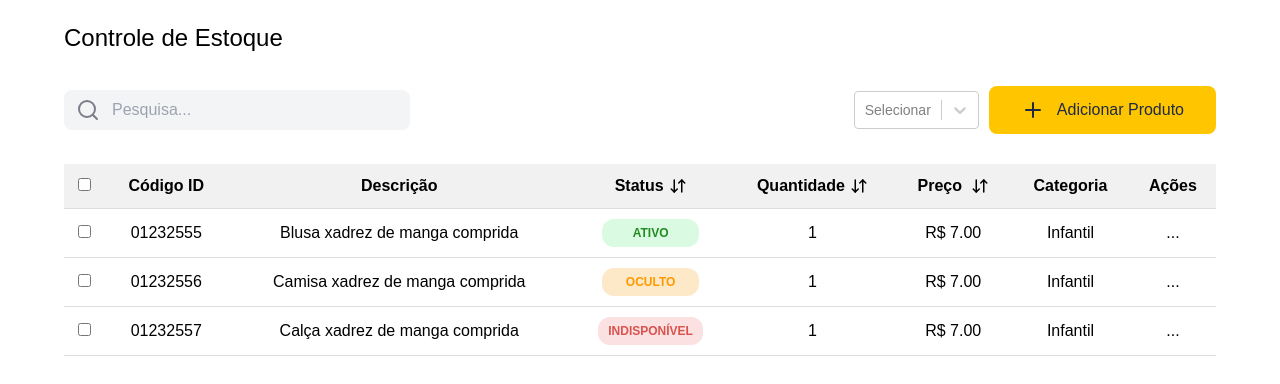
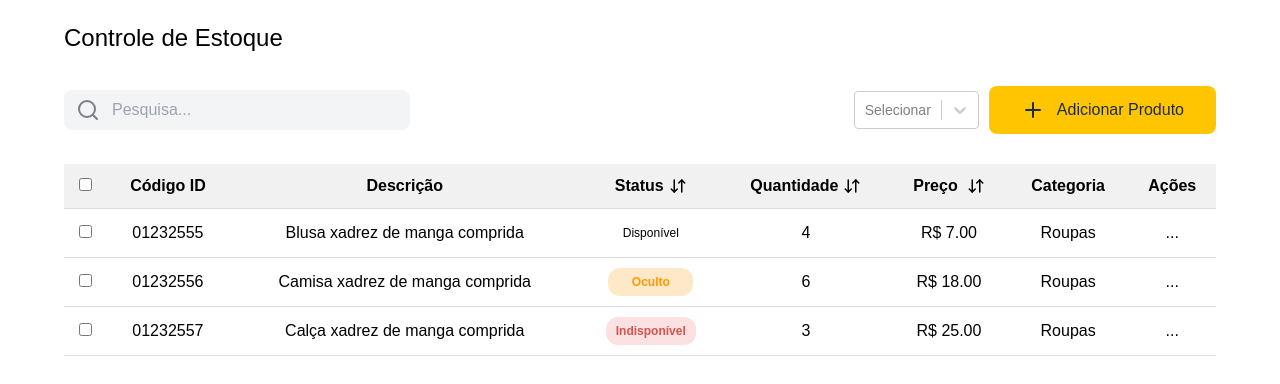
Before and after one commit to Re-vest/web, a React (Vite) app: page / in a window 1280 px wide. Shown: the top 384 px of the page. Built offline with nearby package versions, Linux system fonts and the light colour scheme; a web font is replaced by a local one.

Commit message:
base dos filtros

```diff
--- a/src/components/Estoque/Acoes.jsx
+++ b/src/components/Estoque/Acoes.jsx
@@ -4,7 +4,7 @@ import { Plus, Search } from "lucide-react";
 import { Button } from "../Button";
 import Filter from "./Filter";
 
-export const Acoes = ({ products, setSearchTerm }) => {
+export const Acoes = ({ products, setSearchTerm, options, handleFilterChange }) => {
 
   return (
     <div className="header">
@@ -16,7 +16,7 @@ export const Acoes = ({ products, setSearchTerm }) => {
         />
       </div>
       <div className="acoes">
-        <Filter />
+        <Filter options={options} handleFilterChange={handleFilterChange}/>
         <Button text={"Adicionar Produto"} icon={<Plus size={24} />} />
       </div>
     </div>
--- a/src/components/Estoque/Filter.jsx
+++ b/src/components/Estoque/Filter.jsx
@@ -2,47 +2,16 @@ import React from "react";
 import Select from "react-select";
 import MakeAnimation from "react-select/animated";
 
-const options = [
-  {
-    label: "Status",
-    options: [
-      { label: "Disponível", value: "Disponível" },
-      { label: "Oculto", value: "oculto" },
-      { label: "Indisponível", value: "indisponivel" },
-      { label: "Vendido", value: "vendido" },
-    ],
-  },
-  {
-    label: "Quantidade",
-    options: [
-      { label: "Até 5 itens", value: "ate_5_itens" },
-      { label: "Mais de 5 itens", value: "mais_de_5_itens" },
-    ],
-  },
-  {
-    label: "Tipo",
-    options: [
-      { label: "Roupas", value: "roupas" },
-      { label: "Acessórios", value: "acessorios" },
-    ],
-  },
-  {
-    label: "Valor",
-    options: [
-      { label: "Até R$5,00", value: "ate_5_reais" },
-      { label: "Entre R$6 - R$20,00", value: "entre_6_e_20_reais" },
-      { label: "Mais de R$21,00", value: "mais_de_21_reais" },
-    ],
-  },
-];
+
 
 const makeAnimation = MakeAnimation();
 
-const Filter = () => (
+const Filter = ({options, handleFilterChange}) => (
   <div style={{ maxWidth: "570px", fontSize: "14px" }}>
     <Select
       className="z-[999]"
       options={options}
+      onChange={(e) => handleFilterChange(e)}
       isMulti
       components={makeAnimation}
       placeholder="Selecionar"
--- a/src/pages/Estoque/Estoque.jsx
+++ b/src/pages/Estoque/Estoque.jsx
@@ -1,5 +1,5 @@
 // src/pages/Estoque.js
-    import React, { useState } from "react";
+import React, { useEffect, useState } from "react";
 import "../../styles/estoque.css";
 import { Header } from "../../components/Estoque/Header";
 import { LinhaProduto } from "../../components/Estoque/LinhaProduto";
@@ -10,53 +10,129 @@
     {
       id: "01232555",
       descricao: "Blusa xadrez de manga comprida",
-          status: "ATIVO",
-          quantidade: 1,
+      status: "Disponível",
+      quantidade: 4,
       preco: 7.0,
-          categoria: "Infantil",
+      categoria: "Roupas",
       selecionado: false,
     },
     {
       id: "01232556",
       descricao: "Camisa xadrez de manga comprida",
-          status: "OCULTO",
-          quantidade: 1,
-          preco: 7.0,
-          categoria: "Infantil",
+      status: "Oculto",
+      quantidade: 6,
+      preco: 18.0,
+      categoria: "Roupas",
       selecionado: false,
     },
     {
       id: "01232557",
       descricao: "Calça xadrez de manga comprida",
-          status: "INDISPONÍVEL",
-          quantidade: 1,
-          preco: 7.0,
-          categoria: "Infantil",
+      status: "Indisponível",
+      quantidade: 3,
+      preco: 25.0,
+      categoria: "Roupas",
       selecionado: false,
     },
+    // Adicione mais produtos conforme necessário
   ]);
 
-      const [searchTerm, setSearchTerm] = useState("")
+  const [searchTerm, setSearchTerm] = useState("");
+  const [filtredOptions, setFiltredOptions] = useState([])
+  const [selectedFilters, setSelectedFilters] = useState({
+    status: [],
+    quantidade: [],
+    tipo: [],
+    valor: [],
+  });
+
+  const filterOptions = [
+    {
+      label: "Status",
+      options: [
+        { label: "Disponível", value: "Disponível" },
+        { label: "Oculto", value: "Oculto" },
+        { label: "Indisponível", value: "Indisponível" },
+        { label: "Vendido", value: "Vendido" },
+      ],
+    },
+    {
+      label: "Quantidade",
+      options: [
+        { label: "Até 5 itens", value: "ate_5_itens" },
+        { label: "Mais de 5 itens", value: "mais_de_5_itens" },
+      ],
+    },
+    {
+      label: "Tipo",
+      options: [
+        { label: "Roupas", value: "roupas" },
+        { label: "Acessórios", value: "acessorios" },
+      ],
+    },
+    {
+      label: "Valor",
+      options: [
+        { label: "Até R$5,00", value: "ate_5_reais" },
+        { label: "Entre R$6 - R$20,00", value: "entre_6_e_20_reais" },
+        { label: "Mais de R$21,00", value: "mais_de_21_reais" },
+      ],
+    },
+  ];
+
+  useEffect(() => {
+    setFiltredOptions(produtos.filter((product) => {
+      const matchesSearchTerm =
+        product.descricao.toLowerCase().includes(searchTerm.toLowerCase()) ||
+        product.id.toLowerCase().includes(searchTerm.toLowerCase());
 
 
-      const productFiltred = produtos.filter(product => {
-        return product.descricao.toLocaleLowerCase().includes(searchTerm.toLowerCase()) ||
-        product.id.toLocaleLowerCase().includes(searchTerm.toLowerCase())
-      })
 
-      const selecionaProduto = (id) => {
-        setProdutos((prevProdutos) =>
-          prevProdutos.map((product) =>
-            product.id === id ? { ...product, selecionado: !product.selecionado } : product
-          )
-        );
-      };
+      return matchesSearchTerm
+    }))
 
-      const selecionaTodos = (event) => {
-        const isChecked = event.target.checked;
-        setProdutos((prevProdutos) =>
-          prevProdutos.map((product) => ({ ...product, selecionado: isChecked }))
-        );
+  }, [searchTerm])
+
+  let filteredOptions = []
+
+  // Função para atualizar os filtros
+
+  const handleFilterChange = (event) => {
+    const options = event;
+    const selectedValues = [];
+    for (let i = 0; i < options.length; i++) {
+        selectedValues.push(options[i].value);
+    }
+    console.log(selectedValues)
+    filteredOptions = filterOptions.map(group => ({
+      ...group,
+      options: group.options.filter(option => selectedValues.includes(option.value)),
+    })).filter(group => group.options.length > 0)
+
+    const filteredStatusValues = filteredOptions[0].options.map(option => option.value)
+    console.log(filteredStatusValues)
+
+
+    setFiltredOptions(produtos.filter(produto => {
+      const matchesStatus =
+          filteredStatusValues.length === 0 ||
+          filteredStatusValues.includes(produto.status);
+
+        const matchesQuantidade =
+          filteredStatusValues.length === 0 ||
+          (filteredStatusValues.includes("ate_5_itens") && produto.quantidade <= 5) ||
+          (filteredStatusValues.includes("mais_de_5_itens") && produto.quantidade > 5);
+
+        const matchesTipo =
+          filteredStatusValues.length === 0 || filteredStatusValues.includes(produto.categoria);
+
+        const matchesValor =
+          filteredStatusValues.length === 0 ||
+          (filteredStatusValues.includes("ate_5_reais") && produto.preco <= 5) ||
+          (filteredStatusValues.includes("entre_6_e_20_reais") && produto.preco > 5 && produto.preco <= 20) ||
+          (filteredStatusValues.includes("mais_de_21_reais") && produto.preco > 21);
+      return filteredStatusValues.includes(produto.status) || matchesStatus || matchesQuantidade || matchesTipo || matchesValor;
+    }))
   };
 
   return (
@@ -64,15 +140,33 @@
       <div className="header">
         <h2>Controle de Estoque</h2>
       </div>
-            <Acoes products={produtos} setProdutos={setProdutos} setSearchTerm={setSearchTerm} />
+      <Acoes
+        products={produtos}
+        setProdutos={setProdutos}
+        setSearchTerm={setSearchTerm}
+        options={filterOptions}
+        handleFilterChange={handleFilterChange}
+      />
+
+      {/* Tabela de produtos */}
       <table className="inventory-table">
-            <Header selecionaTodos={selecionaTodos} />
+        <Header
+          selecionaTodos={(e) =>
+            setProdutos((prev) =>
+              prev.map(p => ({ ...p, selecionado: e.target.checked }))
+            )
+          }
+        />
         <tbody>
-              {productFiltred.map((product) => (
+          {filtredOptions.map((product) => (
             <LinhaProduto
               key={product.id}
               product={product}
-                  selecionaProduto={selecionaProduto}
+              selecionaProduto={(id) =>
+                setProdutos(prev =>
+                  prev.map(p => p.id === id ? { ...p, selecionado: !p.selecionado } : p)
+                )
+              }
             />
           ))}
         </tbody>
```
Lines whose indentation alone changed are shown as unchanged.
